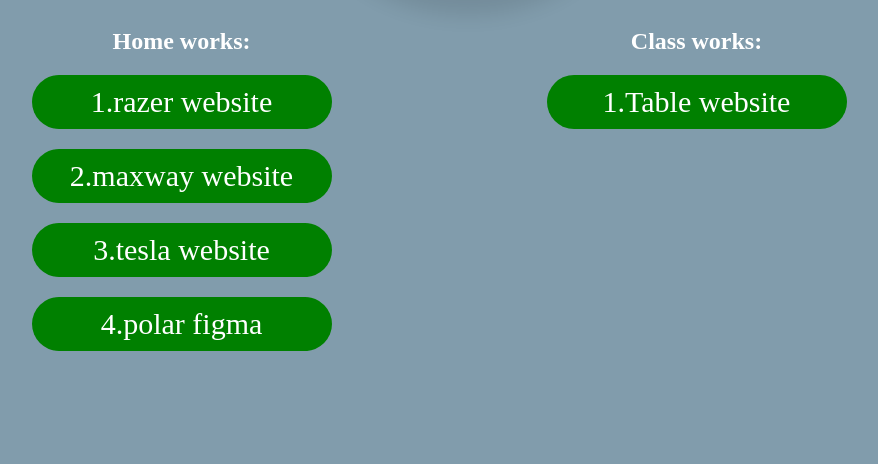
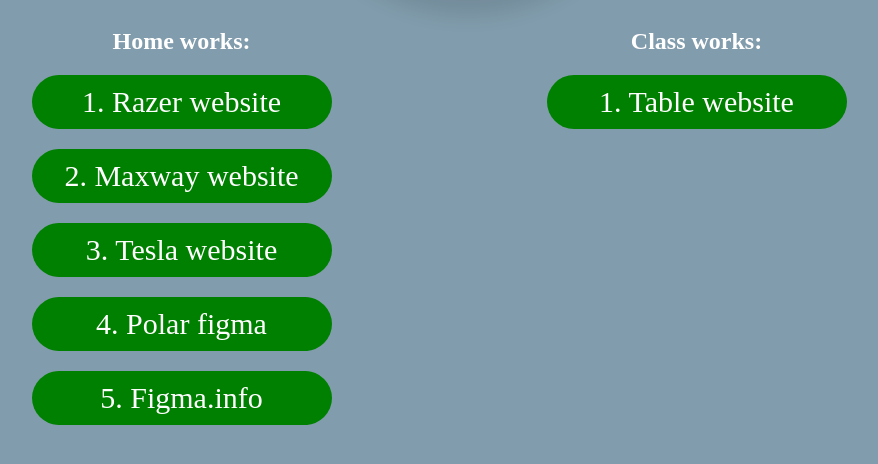
Before and after one commit to kamronFrontDev/portfolio-komron, a plain HTML site: page index.html in a window 1280 px wide. Shown: the part 414-878 px from the top of the page, without its empty margins (201-1079 px from the left). Before the commit the page ends 825 px from the top, so only its background shows below. Drawn offline with Linux system fonts and the light colour scheme.

Commit message:
Update index.html

```diff
--- a/index.html
+++ b/index.html
@@ -11,14 +11,15 @@
     <main>
         <div class="card-red">
             <h2>Home works:</h2>
-            <a target="_blank" href="https://kamronfrontdev.github.io/first-web-razer/lesson.html">1.razer website</a>
-            <a target="_blank" href="https://kamronfrontdev.github.io/maxway-site/">2.maxway website</a>
-            <a target="_blank" href="https://kamronfrontdev.github.io/tesla-web/">3.tesla website</a>
-            <a target="_blank" href="https://kamronfrontdev.github.io/polar-figma/">4.polar figma</a>
+            <a target="_blank" href="https://kamronfrontdev.github.io/first-web-razer/lesson.html">1. Razer website</a>
+            <a target="_blank" href="https://kamronfrontdev.github.io/maxway-site/">2. Maxway website</a>
+            <a target="_blank" href="https://kamronfrontdev.github.io/tesla-web/">3. Tesla website</a>
+            <a target="_blank" href="https://kamronfrontdev.github.io/polar-figma/">4. Polar figma</a>
+            <a target="_blank" href="https://kamronfrontdev.github.io/Figma.info/">5. Figma.info</a>
         </div>
         <div class="card-green">
             <h2>Class works:</h2>
-            <a target="_blank" href="https://bexruzfrontdev.github.io/avazbek-1/">1.Table website</a>
+            <a target="_blank" href="https://bexruzfrontdev.github.io/avazbek-1/">1. Table website</a>
         </div>
         <img src="https://img.freepik.com/premium-photo/cute-3d-boy-avatar-character_914455-601.jpg" alt="">
     </main>
```
